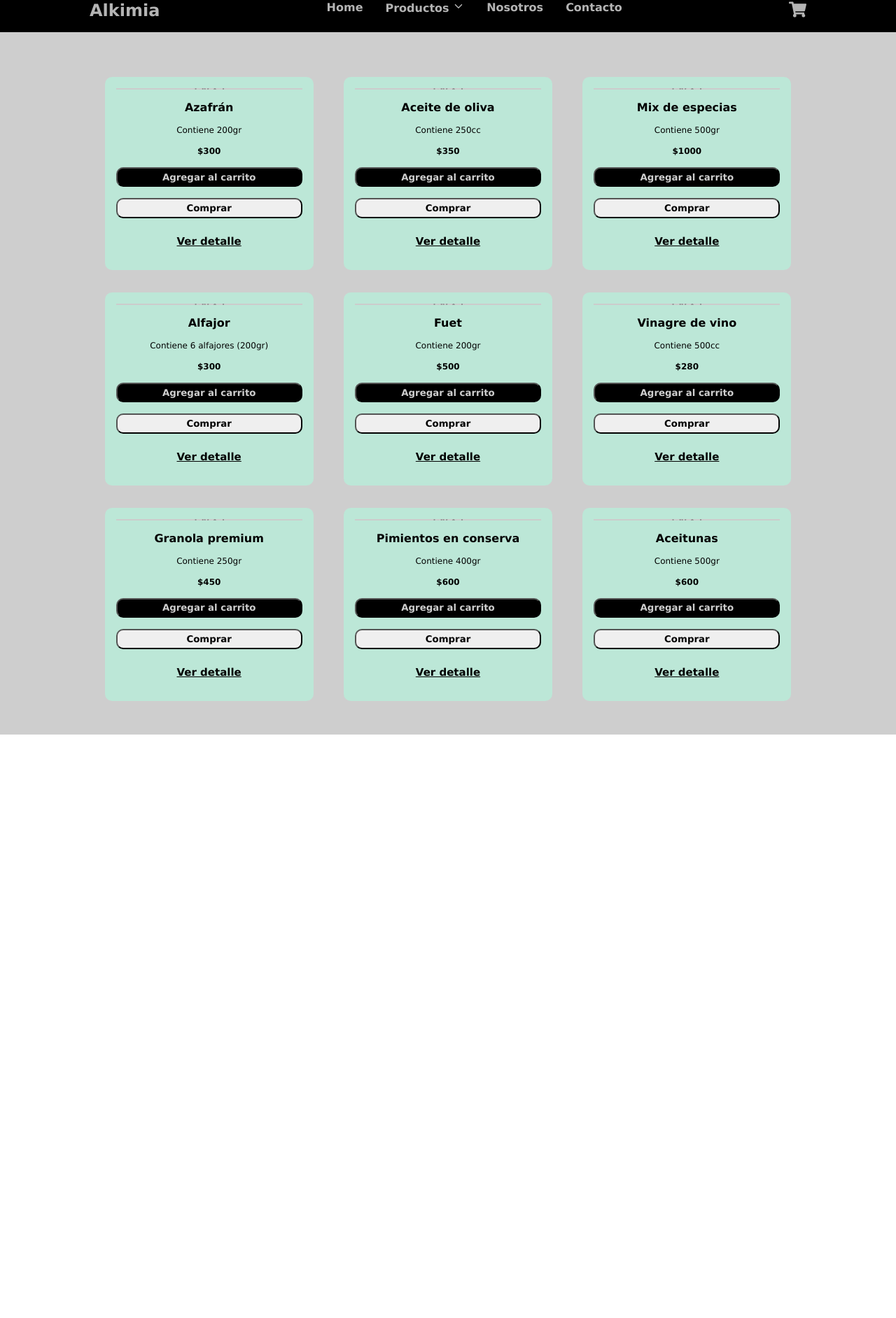
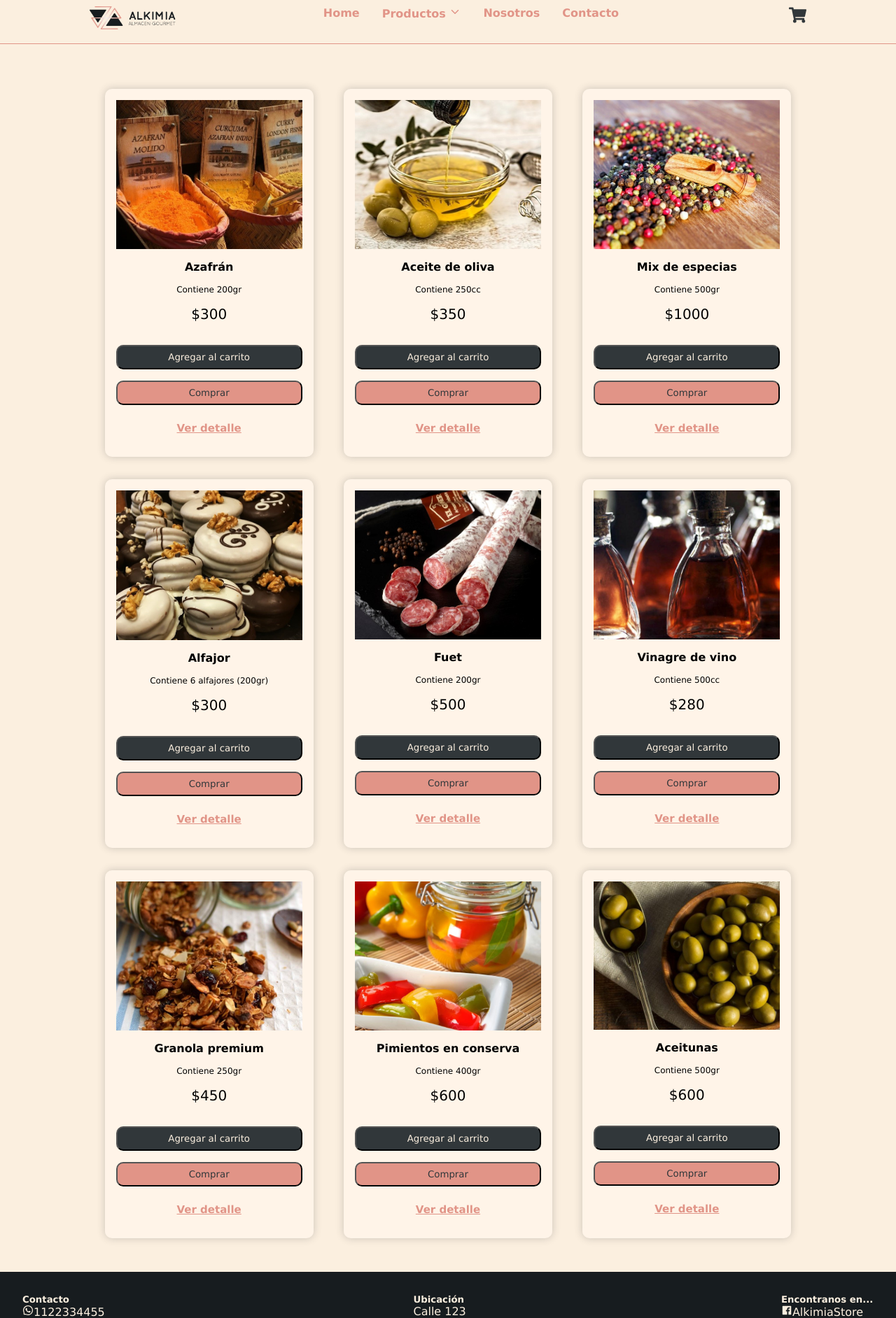
Before and after one commit to rdrusch/RJ_RUSCH, a React (Create React App) app: page / in a window 1280 px wide. Shown: the part 15-1899 px from the top of the page at 70% size. Before the commit the page ends 1065 px from the top, so only its background shows below. Built offline with nearby package versions, Linux system fonts and the light colour scheme.

Commit message:
PRIMERA ENTREGA DEL PROYECTO FINAL

```diff
--- a/public/index.html
+++ b/public/index.html
@@ -3,7 +3,7 @@
 
 <head>
   <meta charset="utf-8" />
-  <link rel="icon" href="%PUBLIC_URL%/favicon.ico" />
+  <link rel="icon" href="img/iso_alkimia.png" />
   <meta name="viewport" content="width=device-width, initial-scale=1" />
   <meta name="theme-color" content="#000000" />
   <meta name="description" content="Web site created using create-react-app" />
--- a/src/App.js
+++ b/src/App.js
@@ -4,6 +4,7 @@ import { NavBar } from "./Components/NavBar/NavBar";
 import { ItemListContainer } from "./Components/ItemListContainer/ItemListContainer";
 import { ItemDetailContainer } from './Components/ItemDetailContainer/ItemDetailContainer';
 import { BrowserRouter, Switch, Route, Redirect } from 'react-router-dom'
+import { Footer } from "./Components/Footer/Footer"
 
 
 
@@ -42,11 +43,9 @@ function App() {
             <Redirect to="/" />
           </Route>
 
+        </Switch>
+        <Footer />
 
-
-
-
-        </Switch>
       </BrowserRouter>
     </>
 
--- /dev/null
+++ b/src/Components/Footer/Footer.js
@@ -0,0 +1,46 @@
+import React from "react"
+import "./Footer.scss"
+import { AiFillInstagram } from "react-icons/ai"
+import { AiFillFacebook } from "react-icons/ai"
+import { AiOutlineWhatsApp } from "react-icons/ai"
+import { AiOutlineMail } from "react-icons/ai"
+
+export const Footer = () => {
+
+    return (
+        <footer>
+            <section class="footer__contacto">
+                <h5 class="footer__contacto__encabezado">Contacto</h5>
+                <div class="whatsappUno">
+                    <AiOutlineWhatsApp />
+                    <span>1122334455</span>
+                </div>
+                <div class="whatsappDos">
+                    <AiOutlineWhatsApp />
+                    <span>1166778899</span>
+                </div>
+                <div class="mail">
+                    <AiOutlineMail />
+                    <span>somosalkimia@gmail.com</span>
+                </div>
+            </section>
+            <section class="footer__ubicación">
+                <h5 class="footer__ubicación__encabezado">Ubicación</h5>
+                <p>Calle 123</p>
+                <p>Tigre, GBA norte</p>
+                <p>Buenos Aires, Argentina</p>
+            </section>
+            <section class="footer__redes">
+                <h5 class="footer__redes__encabezado">Encontranos en...</h5>
+                <div class="facebook">
+                    <AiFillFacebook />
+                    <span>AlkimiaStore</span>
+                </div>
+                <div class="instagram">
+                    <AiFillInstagram />
+                    <span>@alkimiaStore</span>
+                </div>
+            </section>
+        </footer>
+    )
+}
--- /dev/null
+++ b/src/Components/Footer/Footer.scss
@@ -0,0 +1,39 @@
+footer{
+    background-color: #171C1F;
+    color: #FBEFDF;
+    padding: 2rem;
+    display: flex;
+    justify-content: space-between;
+
+
+        &__contacto{
+            width: 30%;
+            display: inline-block;
+                &__encabezado{
+                    font-size: 13px;
+                }
+        }
+        &__ubicacion{
+            width: 30%;
+                &__encabezado{
+                    font-size: 13px;
+                }
+        }
+        &__redes{
+            width: 30%;
+            display: flex;
+
+                &__encabezado{
+                    font-size: 13px;
+                }
+
+                .facebook{
+                    width: 100%;
+
+                }
+                .instagram{
+                    width: 100%;
+                }
+        }
+
+}
--- a/src/Components/ItemDetailContainer/ItemDetail.js
+++ b/src/Components/ItemDetailContainer/ItemDetail.js
@@ -4,7 +4,7 @@ export const ItemDetail = ({ producto, precio, categoria, imagen, peso, codigo,
     return (
         <div className="contenedorDetalleProducto">
             <div className="contenedorImg">
-                <img src={imagen} className="fotoProducto" alt={producto} />
+                <img src={`/img/${imagen}`} className="fotoProducto" alt={producto} />
             </div>
             <div className="contenedorDatosProducto">
                 <h3 className="categoriaProducto"> {`Categoría: ${categoria}`} </h3>
--- a/src/Components/ItemListContainer/ItemListContainer.scss
+++ b/src/Components/ItemListContainer/ItemListContainer.scss
@@ -1,5 +1,5 @@
 .seccionProductos{
-    background-color:#cecece;
+    background-color:#FBEFDF;
     padding-top:2rem ;
 
         .contenedorCards{
@@ -18,9 +18,10 @@
                     display: flex;
                     flex-direction: column;
                     margin-top:2rem ;
-                    background-color: #bce7d7;
+                    background-color: #fff4e8;
                     padding: 1rem 1rem 2rem 1rem;
                     border-radius: 10px;
+                    box-shadow: 0px 0px 12px #31373a3d;
 
                         h3{
                             font-weight: 800;
@@ -29,8 +30,9 @@
                             margin-top: 1rem;
                         }
                         .precioProducto{
-                            font-size: 14;
-                            font-weight: 800;
+                            font-size: 20px;
+                            font-weight: 100;
+                            margin-bottom: 1rem;
                         }
                         p{
                             font-size: 12px;
@@ -38,18 +40,21 @@
                             text-align: center;
                         }
                         .botonProducto{
-                            padding: 0.3rem;
+                            padding: 0.5rem;
                             margin-top: 1rem;
                             border-radius: 10px;
-                            font-weight: bold;
                         }
                         .agregarCarrito{
-                            background-color: #000000;
-                            color: #cecece;
+                            background-color: #31373a;
+                            color: #FBEFDF;
+                        }
+                        .comprarProducto{
+                            background-color: #E19487;
+                            color: #31373a;
                         }
                         .verMas{
                             font-weight: bold;
-                            color: #000000;
+                            color: #E19487;
                             text-align: center;
                             margin-top: 1.5rem;
                             font-size: 15px;
--- a/src/Components/ItemListContainer/item.js
+++ b/src/Components/ItemListContainer/item.js
@@ -7,7 +7,7 @@ export const Item = ({ codigo, imagen, producto, peso, precio }) => {
     return (
         <div className="cards" >
 
-            <img src={imagen} alt={producto} />
+            <img src={`/img/${imagen}`} alt={producto} />
             <h3>{producto}</h3>
             <p>Contiene {peso}</p>
             <p className="precioProducto">{precio}</p>
--- a/src/Components/NavBar/NavBar.js
+++ b/src/Components/NavBar/NavBar.js
@@ -15,7 +15,7 @@ export const NavBar = () => {
 
     return (
         <header className="headerApp">
-            <h2><Link to="/" className="linkLogo">Alkimia</Link></h2>
+            <Link to="/" className="linkLogo"><img src="/img/logo.png" alt="logo alkimia" className="logoNav" /></Link>
             <nav className="navBar">
                 <ul>
                     <li><Link to="/" className="linksMenu">Home</Link></li>
--- a/src/Components/NavBar/NavBar.scss
+++ b/src/Components/NavBar/NavBar.scss
@@ -1,18 +1,18 @@
 .headerApp{
-    padding: 1rem;
+    padding: 1.5rem 10% 1rem 10%;
     display: flex;
     justify-content: space-between;
-    background-color: #000000;
-    padding-left: 10%;
-    padding-right: 10%;
+    background-color: #FBEFDF;
+    border-bottom:0.8px solid #E19487;
 
-        h2{
-            .linkLogo{
-                text-decoration: none;
-                font-weight: 900;
-                color: #b4b4b4;
-            }
 
+        .linkLogo{
+            text-decoration: none;
+            width: 12%;
+
+                .logoNav{
+                    width: 100%;
+                }
         }
         .navBar{
             ul{
@@ -23,8 +23,8 @@
                         list-style: none;
                         .linksMenu{
                             text-decoration: none;
-                            margin: 0rem 1rem 0rem 1rem;
-                            color: #b4b4b4;
+                            margin-right: 2rem;
+                            color: #E19487;
                             font-weight: bold;
                         }
 
@@ -40,7 +40,7 @@
                                 display: flex;
                                 justify-content: center;
                                 align-content: center;
-                                background-color: #1d1d1d;
+                                background-color: #E19487;
 
                                     li{
                                         list-style: none;
@@ -48,7 +48,7 @@
                                             text-decoration: none;
                                             font-size: 14px;
                                             margin: 0rem 1rem 0rem 1rem;
-                                            color: #b4b4b4;
+                                            color: #31373a;
                                         }
                                         .allProductos{
                                             font-weight: bold;
@@ -61,7 +61,7 @@
             }
         }
         .iconoCarrito{
-            color: #b4b4b4;
+            color: #31373a;
             font-size: 25px;
         }
 
--- a/src/data/stock.js
+++ b/src/data/stock.js
@@ -1,9 +1,10 @@
+
 
 export const stock = [
     {
         producto: "Azafrán",
         categoria: "especias",
-        imagen: "https://via.placeholder.com/150/000000/FFFFFF/?text=Foto_Azafrán",
+        imagen: "azafran.jpg",
         precio: "$300",
         peso: "200gr",
         desc: "Lorem Ipsum is simply dummy text of the printing and typesetting industry. Lorem Ipsum has been the industry's standard dummy text ever since the 1500s, when an unknown printer took a galley of type and scrambled it to make a type specimen book. It has survived not only five centuries, but also the leap into electronic typesetting, remaining essentially unchanged. It was popularised in the 1960s with the release of Letraset sheets containing Lorem Ipsum passages, and more recently with desktop publishing software like Aldus PageMaker including versions of Lorem Ipsum.",
@@ -12,7 +13,7 @@ export const stock = [
     {
         producto: "Aceite de oliva",
         categoria: "aceites",
-        imagen: "https://via.placeholder.com/150/000000/FFFFFF/?text=Foto_Aceite_oliva",
+        imagen: "aceiteOliva.jpg",
         precio: "$350",
         peso: "250cc",
         desc: "Lorem Ipsum is simply dummy text of the printing and typesetting industry. Lorem Ipsum has been the industry's standard dummy text ever since the 1500s, when an unknown printer took a galley of type and scrambled it to make a type specimen book. It has survived not only five centuries, but also the leap into electronic typesetting, remaining essentially unchanged. It was popularised in the 1960s with the release of Letraset sheets containing Lorem Ipsum passages, and more recently with desktop publishing software like Aldus PageMaker including versions of Lorem Ipsum.",
@@ -21,7 +22,7 @@ export const stock = [
     {
         producto: "Mix de especias",
         categoria: "especias",
-        imagen: "https://via.placeholder.com/150/000000/FFFFFF/?text=Foto_Mix_Especias",
+        imagen: "mixEspecias.jpg",
         precio: "$1000",
         peso: "500gr",
         desc: "Lorem Ipsum is simply dummy text of the printing and typesetting industry. Lorem Ipsum has been the industry's standard dummy text ever since the 1500s, when an unknown printer took a galley of type and scrambled it to make a type specimen book. It has survived not only five centuries, but also the leap into electronic typesetting, remaining essentially unchanged. It was popularised in the 1960s with the release of Letraset sheets containing Lorem Ipsum passages, and more recently with desktop publishing software like Aldus PageMaker including versions of Lorem Ipsum.",
@@ -30,7 +31,7 @@ export const stock = [
     {
         producto: "Alfajor",
         categoria: "premium",
-        imagen: "https://via.placeholder.com/150/000000/FFFFFF/?text=Foto_Alfajor",
+        imagen: "alfajor.jpg",
         precio: "$300",
         peso: "6 alfajores (200gr)",
         desc: "Lorem Ipsum is simply dummy text of the printing and typesetting industry. Lorem Ipsum has been the industry's standard dummy text ever since the 1500s, when an unknown printer took a galley of type and scrambled it to make a type specimen book. It has survived not only five centuries, but also the leap into electronic typesetting, remaining essentially unchanged. It was popularised in the 1960s with the release of Letraset sheets containing Lorem Ipsum passages, and more recently with desktop publishing software like Aldus PageMaker including versions of Lorem Ipsum.",
@@ -39,7 +40,7 @@ export const stock = [
     {
         producto: "Fuet",
         categoria: "embutidos",
-        imagen: "https://via.placeholder.com/150/000000/FFFFFF/?text=Foto_Fuet",
+        imagen: "fuet.jpg",
         precio: "$500",
         peso: "200gr",
         desc: "Lorem Ipsum is simply dummy text of the printing and typesetting industry. Lorem Ipsum has been the industry's standard dummy text ever since the 1500s, when an unknown printer took a galley of type and scrambled it to make a type specimen book. It has survived not only five centuries, but also the leap into electronic typesetting, remaining essentially unchanged. It was popularised in the 1960s with the release of Letraset sheets containing Lorem Ipsum passages, and more recently with desktop publishing software like Aldus PageMaker including versions of Lorem Ipsum.",
@@ -48,7 +49,7 @@ export const stock = [
     {
         producto: "Vinagre de vino",
         categoria: "vinagres",
-        imagen: "https://via.placeholder.com/150/000000/FFFFFF/?text=Foto_Vinagre",
+        imagen: "vinagreVino.jpg",
         precio: "$280",
         peso: "500cc",
         desc: "Lorem Ipsum is simply dummy text of the printing and typesetting industry. Lorem Ipsum has been the industry's standard dummy text ever since the 1500s, when an unknown printer took a galley of type and scrambled it to make a type specimen book. It has survived not only five centuries, but also the leap into electronic typesetting, remaining essentially unchanged. It was popularised in the 1960s with the release of Letraset sheets containing Lorem Ipsum passages, and more recently with desktop publishing software like Aldus PageMaker including versions of Lorem Ipsum.",
@@ -57,7 +58,7 @@ export const stock = [
     {
         producto: "Granola premium",
         categoria: "premium",
-        imagen: "https://via.placeholder.com/150/000000/FFFFFF/?text=Foto_Granola",
+        imagen: "granola.jpg",
         precio: "$450",
         peso: "250gr",
         desc: "Lorem Ipsum is simply dummy text of the printing and typesetting industry. Lorem Ipsum has been the industry's standard dummy text ever since the 1500s, when an unknown printer took a galley of type and scrambled it to make a type specimen book. It has survived not only five centuries, but also the leap into electronic typesetting, remaining essentially unchanged. It was popularised in the 1960s with the release of Letraset sheets containing Lorem Ipsum passages, and more recently with desktop publishing software like Aldus PageMaker including versions of Lorem Ipsum.",
@@ -66,7 +67,7 @@ export const stock = [
     {
         producto: "Pimientos en conserva",
         categoria: "conservas",
-        imagen: "https://via.placeholder.com/150/000000/FFFFFF/?text=Foto_Pimientos",
+        imagen: "pimientosVinagre.jpg",
         precio: "$600",
         peso: "400gr",
         desc: "Lorem Ipsum is simply dummy text of the printing and typesetting industry. Lorem Ipsum has been the industry's standard dummy text ever since the 1500s, when an unknown printer took a galley of type and scrambled it to make a type specimen book. It has survived not only five centuries, but also the leap into electronic typesetting, remaining essentially unchanged. It was popularised in the 1960s with the release of Letraset sheets containing Lorem Ipsum passages, and more recently with desktop publishing software like Aldus PageMaker including versions of Lorem Ipsum.",
@@ -75,7 +76,7 @@ export const stock = [
     {
         producto: "Aceitunas",
         categoria: "conservas",
-        imagen: "https://via.placeholder.com/150/000000/FFFFFF/?text=Foto_Aceitunas",
+        imagen: "aceitunas.jpg",
         precio: "$600",
         peso: "500gr",
         desc: "Lorem Ipsum is simply dummy text of the printing and typesetting industry. Lorem Ipsum has been the industry's standard dummy text ever since the 1500s, when an unknown printer took a galley of type and scrambled it to make a type specimen book. It has survived not only five centuries, but also the leap into electronic typesetting, remaining essentially unchanged. It was popularised in the 1960s with the release of Letraset sheets containing Lorem Ipsum passages, and more recently with desktop publishing software like Aldus PageMaker including versions of Lorem Ipsum.",
--- a/src/estilos.scss
+++ b/src/estilos.scss
@@ -3,7 +3,11 @@
     padding: 0;
     font-family:Verdana, Geneva, Tahoma, sans-serif;
 }
+body{
+    background-color: #FBEFDF;
+}
 .cargando{
     text-align: center;
     margin-top: 10%;
+    height: 600px;
 }
```
Also changed, not shown: src/Components/ItemDetailContainer/itemDetailContainer.scss (+7 -3 lines), public/img/aceitunas.jpg (added), 1 other file (tests, documents, lock files or other folders).
